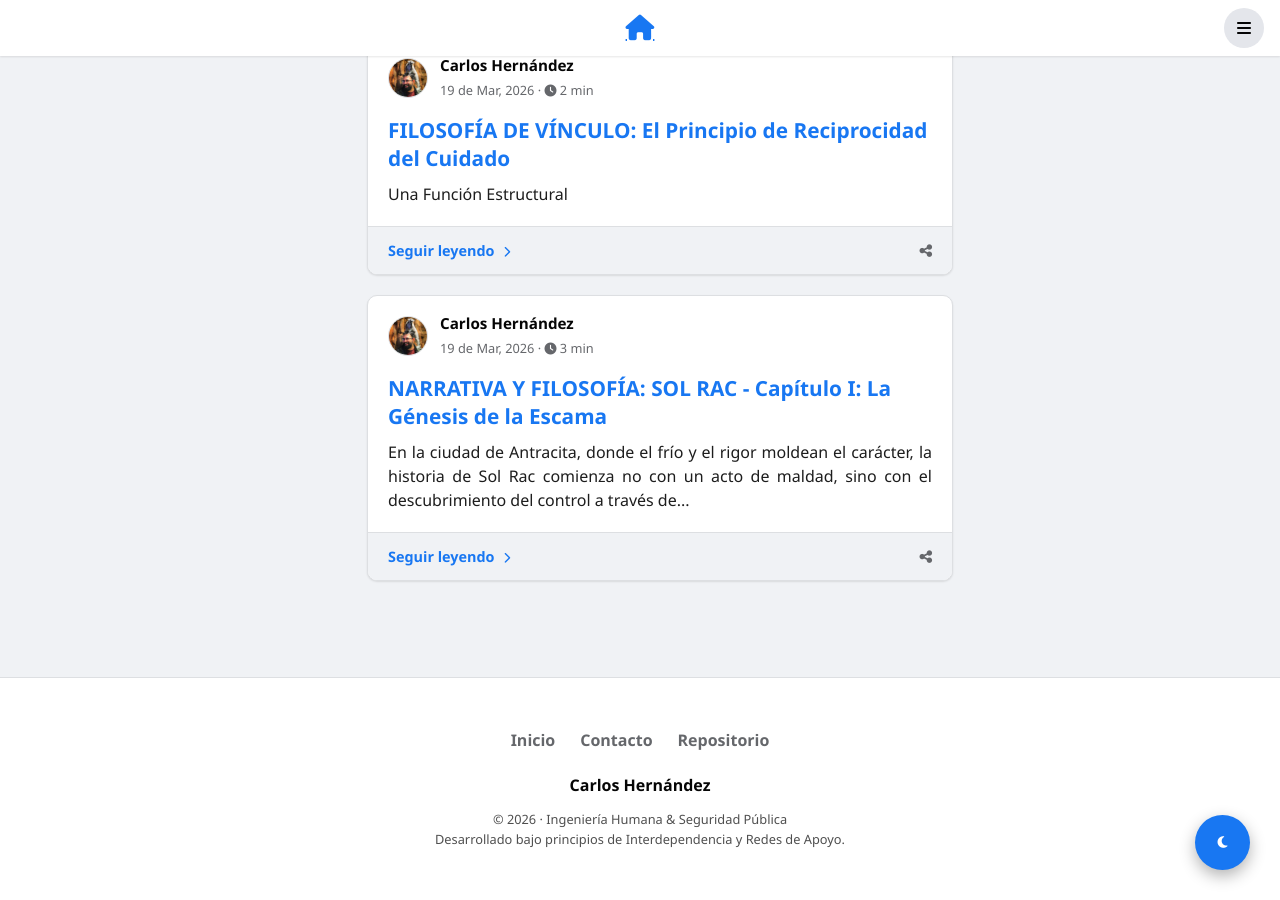
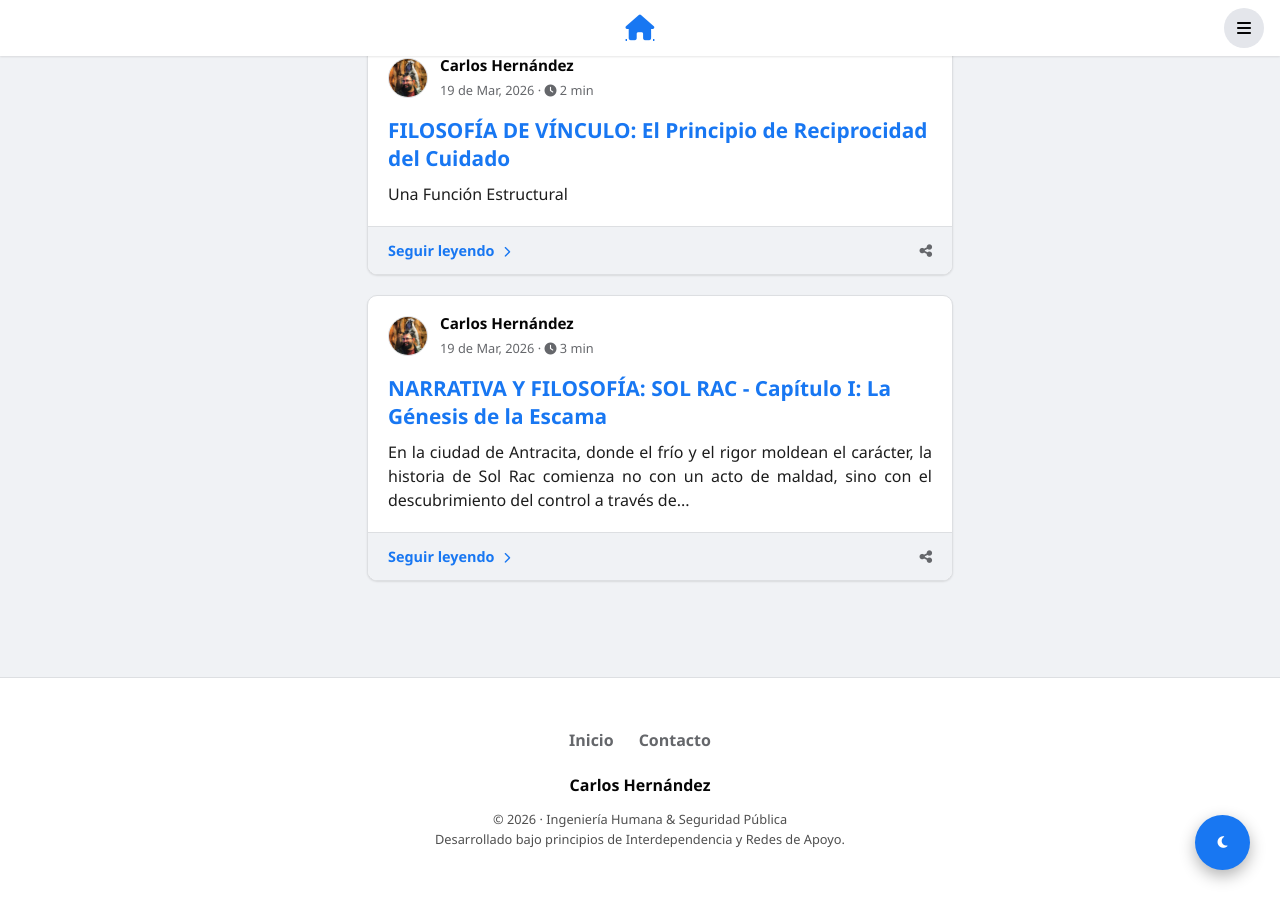
Before and after one commit to cafrhein/muro, a Jekyll site: the page built from index.html, in a window 1280 px wide and 900 px high, scrolled down 1300 px. Built offline with Jekyll 4.4.1, drawn with Linux system fonts in a browser that asks for light colours.

Commit message:
Remove comments and streamline theme logic

```diff
--- a/_layouts/default.html
+++ b/_layouts/default.html
@@ -22,13 +21,11 @@
 
     <header class="fb-header">
         <div style="min-width: 40px;"></div>
-
         <nav style="display: flex; justify-content: center; flex: 1;">
             <a href="{{ '/' | relative_url }}" style="color: var(--fb-blue); font-size: 1.6rem; display: flex; align-items: center;" title="Inicio">
                 <i class="fas fa-home"></i>
             </a>
         </nav>
-
         <div style="display: flex; align-items: center;">
             <div id="menu-toggle" style="width: 40px; height: 40px; background: var(--fb-hover); border-radius: 50%; display: flex; align-items: center; justify-content: center; color: var(--fb-text); cursor: pointer;">
                 <i class="fas fa-bars"></i>
@@ -97,7 +94,6 @@
             <ul class="footer-nav">
                 <li><a href="{{ '/' | relative_url }}">Inicio</a></li>
                 <li><a href="mailto:tu-correo@ejemplo.com">Contacto</a></li>
-                <li><a href="https://github.com/tu-usuario" target="_blank">Repositorio</a></li>
             </ul>
             <p style="margin-bottom: 10px; font-weight: 700; color: var(--fb-text);">Carlos Hernández</p>
             <p style="font-size: 0.8rem; opacity: 0.7;">
@@ -108,14 +104,9 @@
     </footer>
 
     <script>
-        // Lógica de Modo Oscuro
         const themeBtn = document.getElementById("theme-button");
         const themeIcon = themeBtn.querySelector("i");
-
-        function updateIcon(isDark) {
-            themeIcon.className = isDark ? "fas fa-sun" : "fas fa-moon";
-        }
-
+        function updateIcon(isDark) { themeIcon.className = isDark ? "fas fa-sun" : "fas fa-moon"; }
         themeBtn.addEventListener("click", () => {
             let isDark = document.documentElement.getAttribute("data-theme") === "dark";
             if (isDark) {
```
Also changed, not shown: other parts of _layouts/default.html (+0 -4 lines).
